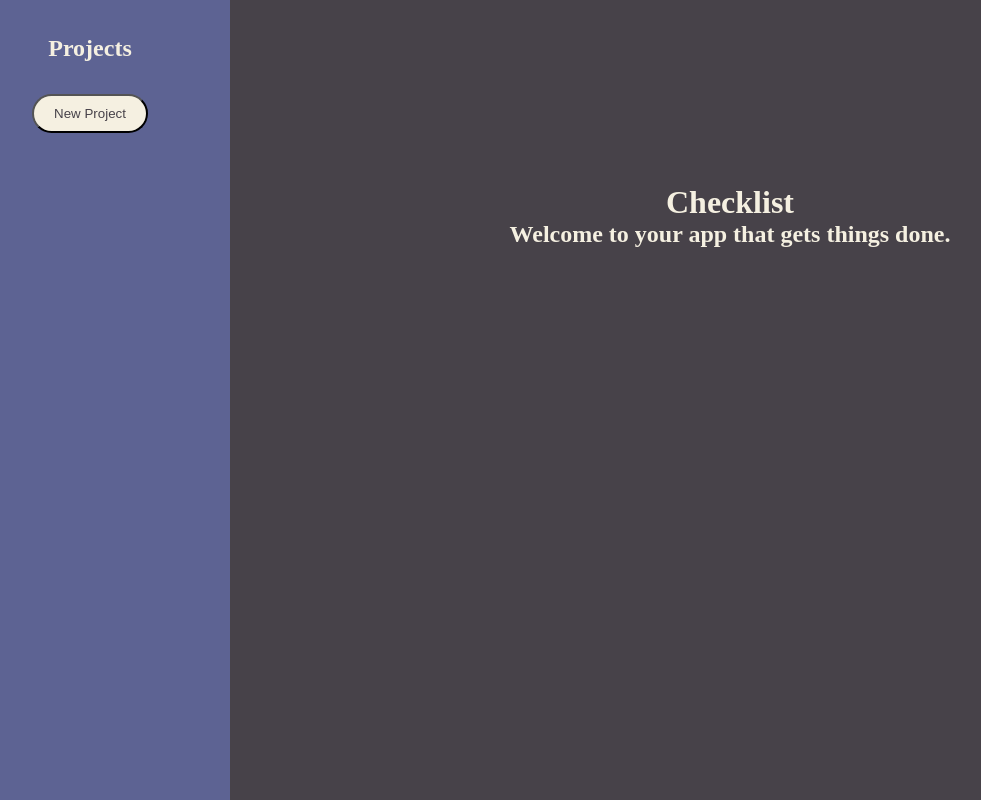
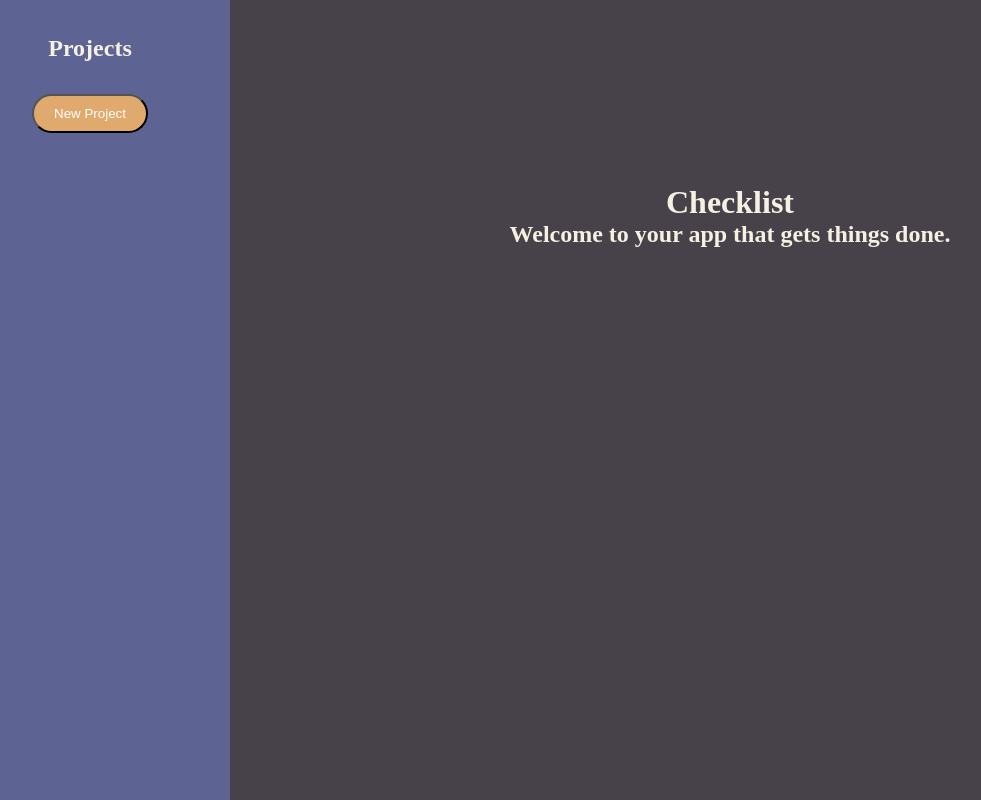
Before and after one commit to blusubz/todo-app, a website built with webpack: page src/template.html in a window 1280 px wide. In both pictures the pointer is over the button "New Project". Shown: the whole page, without its empty margins (50-1031 px from the left). Built offline with nearby package versions, Linux system fonts and the light colour scheme.

Commit message:
style: hover effect for New Project button

```diff
--- a/src/styles.css
+++ b/src/styles.css
@@ -70,8 +70,6 @@
     display: grid;
     grid-template-columns: repeat(auto-fit, minmax(280px, 1fr));
     gap: 40px;
-    /* border: blue solid 3px; */
-
     margin-left: 15px;
 }
 
@@ -177,6 +175,11 @@ aside > h1 {
     border-radius: 20px;
 }
 
+#addProjectBtn:hover {
+    color: var(--btn-hover-text);
+    background-color: #e0a96d;
+}
+
 #projectsList > ul {
     display: flex;
     flex-direction: column;
```
